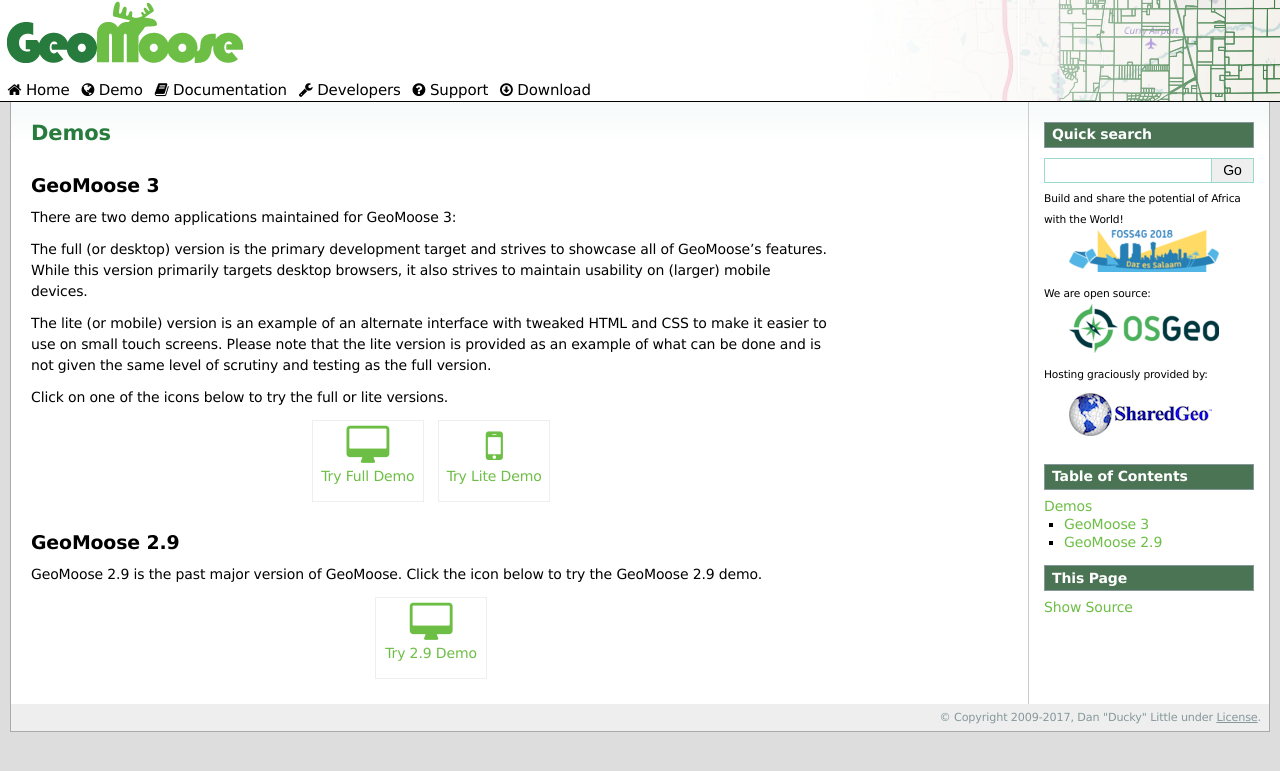
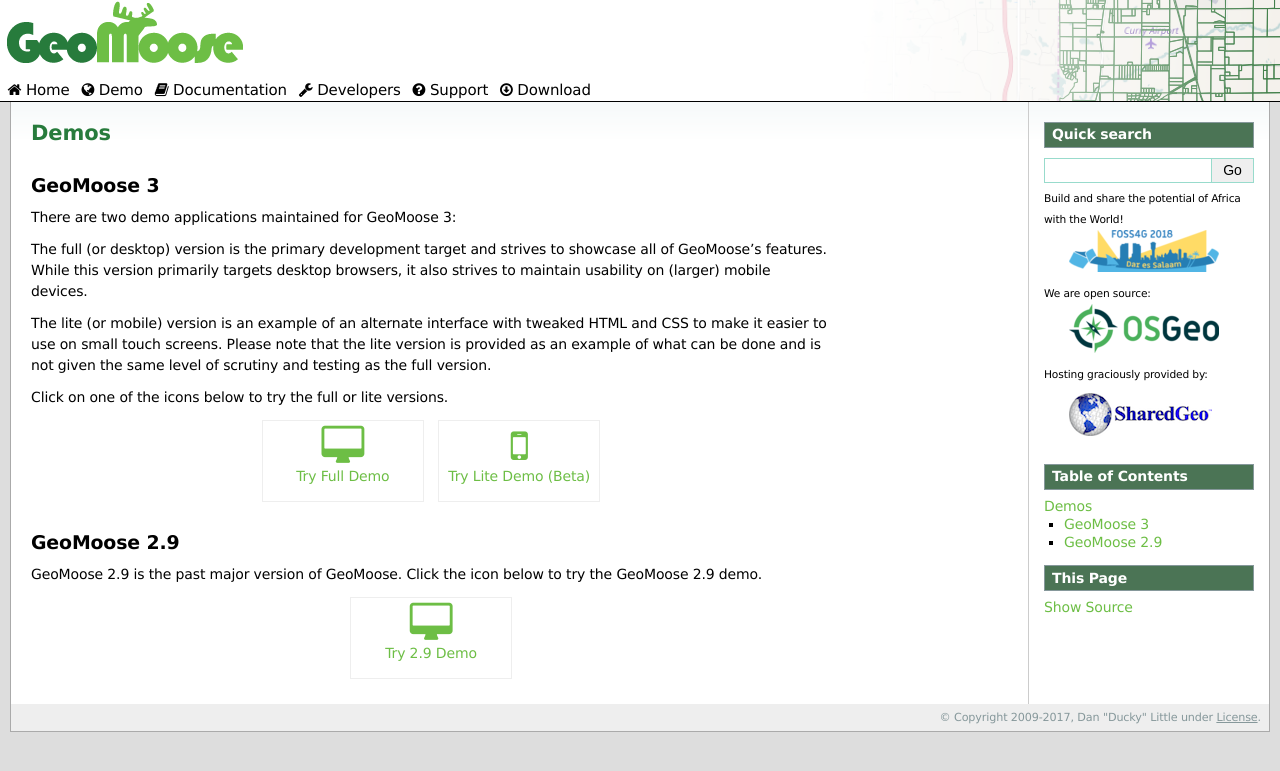
Before and after one commit to herambchaudhari4121/geomoose-website, a Sphinx documentation site: the page built from source/demos.rst, in a window 1280 px wide. Shown: the top 771 px of the page. Built offline with Sphinx 7.4.7, drawn with Linux system fonts in a browser that asks for light colours.

Commit message:
Mark Lite Demo as beta.
Also add CSS hack to make the longer text fit into the panel.

```diff
--- a/source/demos.rst
+++ b/source/demos.rst
@@ -16,6 +16,11 @@
 
 .. raw:: html
 
+	<style>
+		.handy-panel .panel {
+			width: 150px;
+		}
+	</style>
 	<div class='handy-panel'>
 		<a target="_blank" href='https://demo.geomoose.org/master/desktop/' class='panel'>
 			<i class='icon-desktop'></i>
@@ -24,7 +29,7 @@
 
 		<a target="_blank" href='https://demo.geomoose.org/master/mobile/' target='_blank' class='panel'>
 			<i class='icon-mobile-phone'></i>
-			Try Lite Demo
+			Try Lite Demo (Beta)
 		</a>
 	</div>
 
```
